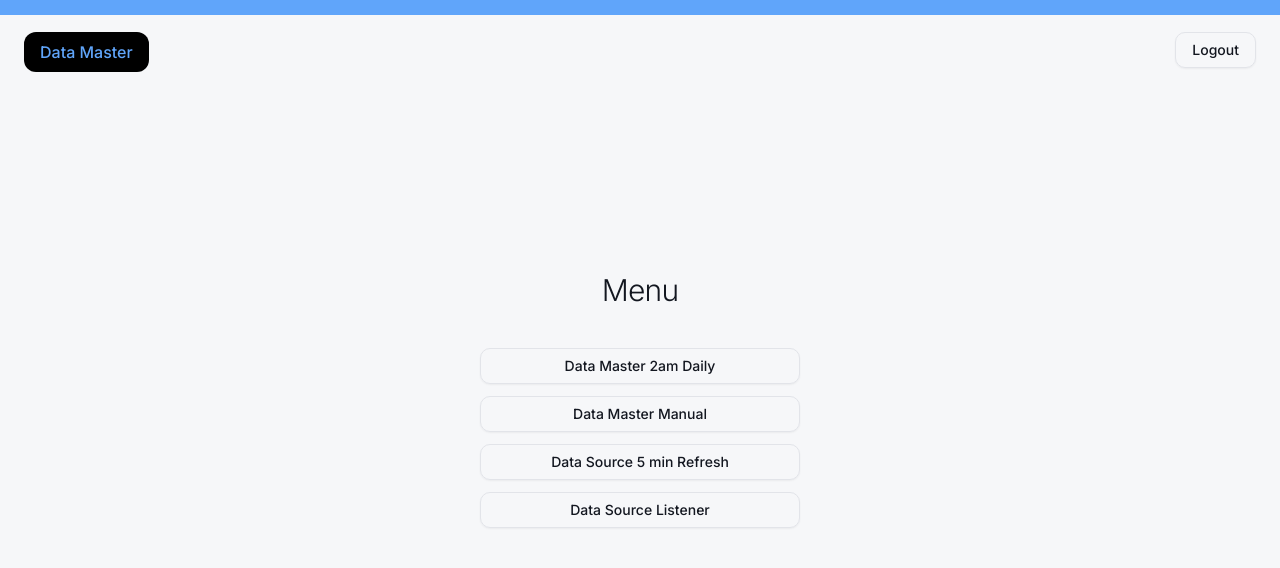
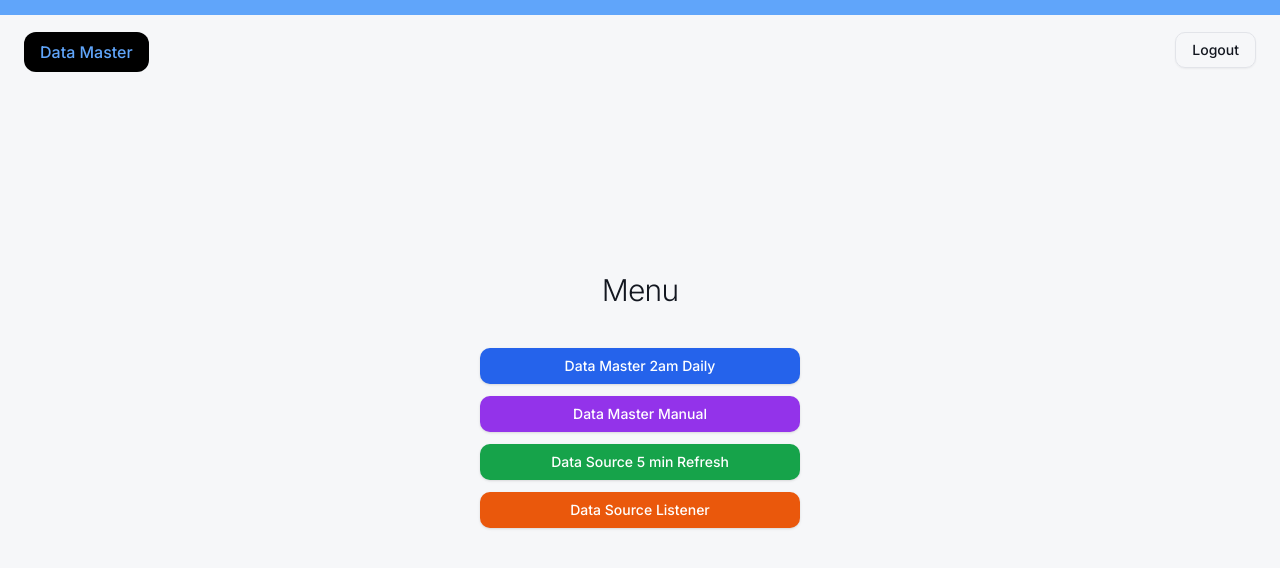
Before and after one commit to SP-Dev-Group/app-data-source, a React (Vite) app: page /menu in a window 1280 px wide. Shown: the top 568 px of the page. Built offline with nearby package versions, Linux system fonts and the light colour scheme; no server answers.

Commit message:
File changes

```diff
--- a/src/pages/Menu.jsx
+++ b/src/pages/Menu.jsx
@@ -37,16 +37,16 @@ export default function Menu() {
         transition={{ duration: 0.6, delay: 0.1 }}
         className="flex flex-col gap-3 w-full max-w-xs"
       >
-        <Button variant="outline" className="w-full" onClick={() => navigate("/datamasterdaily")}>
+        <Button className="w-full bg-blue-600 hover:bg-blue-700 text-white" onClick={() => navigate("/datamasterdaily")}>
           Data Master 2am Daily
         </Button>
-        <Button variant="outline" className="w-full" onClick={() => navigate("/datamastermanual")}>
+        <Button className="w-full bg-purple-600 hover:bg-purple-700 text-white" onClick={() => navigate("/datamastermanual")}>
           Data Master Manual
         </Button>
-        <Button variant="outline" className="w-full" onClick={() => navigate("/datasourcelistener5min")}>
+        <Button className="w-full bg-green-600 hover:bg-green-700 text-white" onClick={() => navigate("/datasourcelistener5min")}>
           Data Source 5 min Refresh
         </Button>
-        <Button variant="outline" className="w-full" onClick={() => navigate("/datasourcelistener")}>
+        <Button className="w-full bg-orange-600 hover:bg-orange-700 text-white" onClick={() => navigate("/datasourcelistener")}>
           Data Source Listener
         </Button>
       </motion.div>
```
